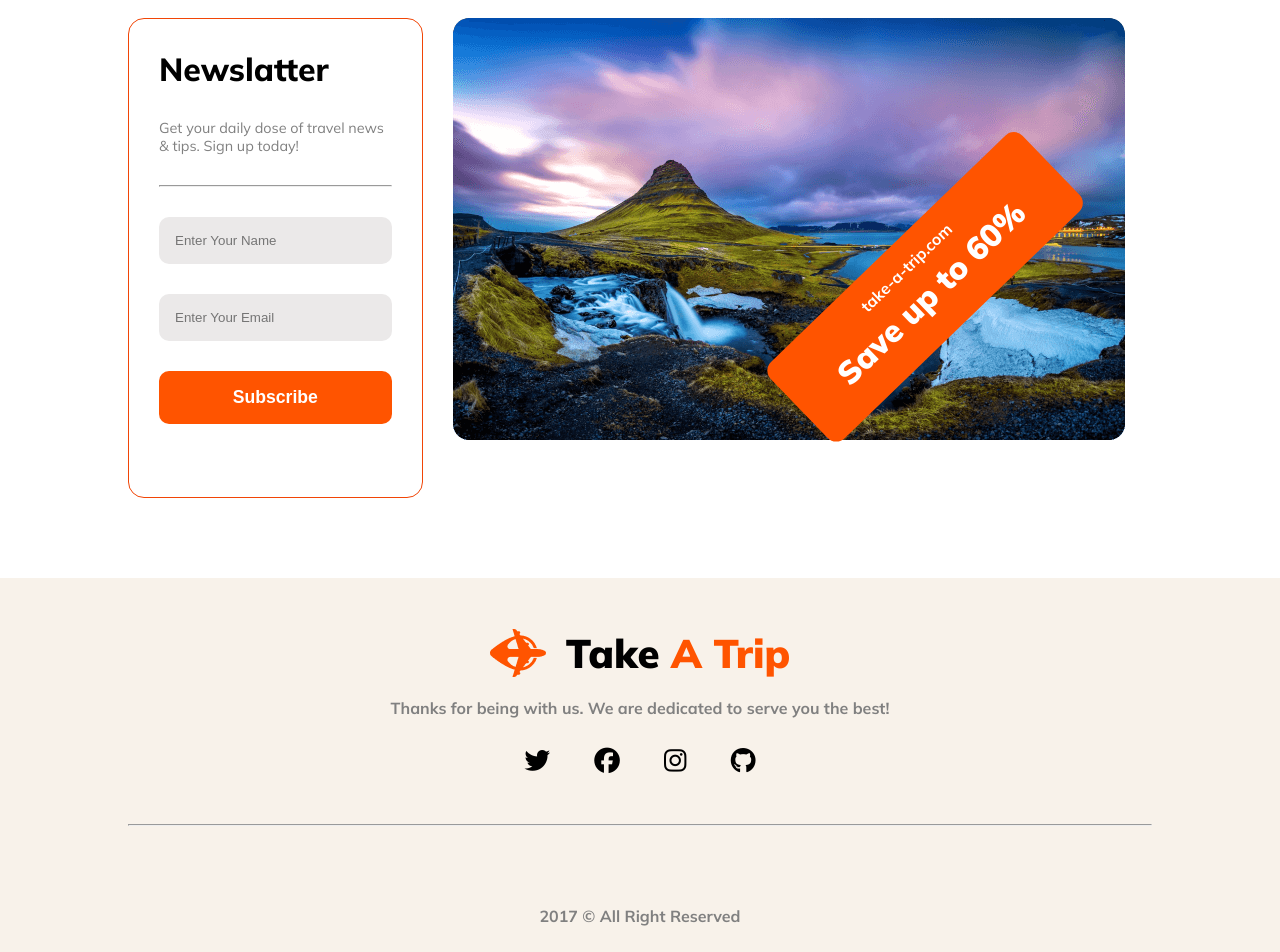
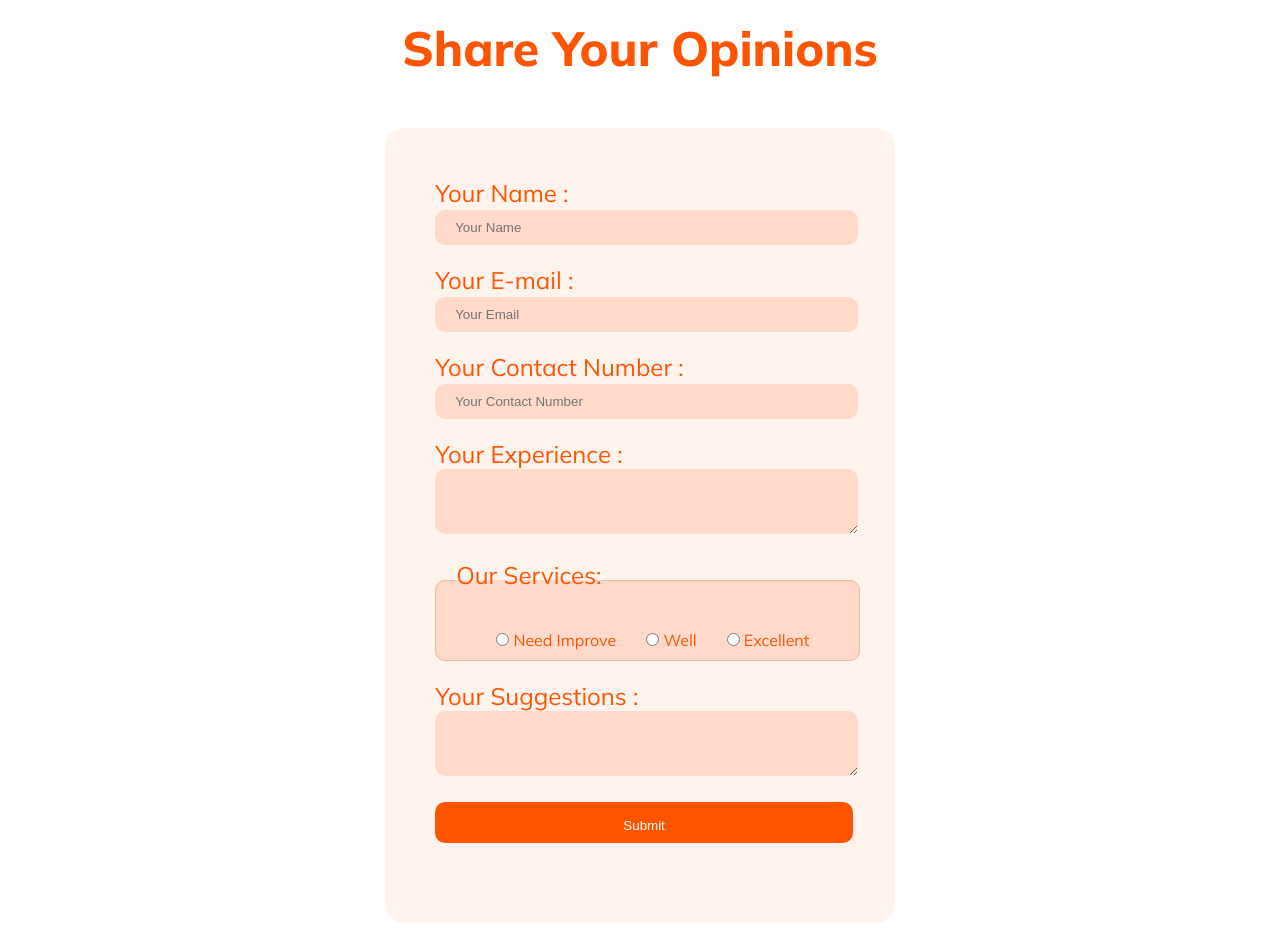
Before and after one commit to sakib17-GitHub/take-a-trip, a plain HTML site: page index.html in a window 1280 px wide. Shown: the part 3720-4672 px from the top of the page. Drawn offline with Linux system fonts and the light colour scheme.

Commit message:
extra section modify

```diff
--- a/index.html
+++ b/index.html
@@ -127,42 +127,6 @@
         </section>
 
         <section class="container">
-            <div class="container-customer">
-                <h2 class="review-heading">Customer Reviews</h2>
-                <div class="customer-review">
-                        <div class="fisrt-customer">
-                            <div class="first-customer-pic">
-                                <img src="images/people2.jpg" alt="">
-                            </div>
-                            <div class="customer-opinion">
-                                    <h2>John Dalton</h2>
-                                    <p>They are the best travel agency!! </p>
-                            </div>
-                        </div>
-                        <div class="second-customer">
-                            <div class="customer-pic">
-                                    <img src="images/people1.jpg" alt="">
-                            </div>
-                            <div class="customer-opinion">
-                                <h2>Loks Butler</h2>
-                                    <p> I recommend it for everyone !!! </p>
-                            </div>
-                        </div>
-                        <div class="third-customer">
-                            <div class="customer-pic">
-                                    <img src="images/people3.jpg" alt="">
-                            </div>
-                            <div class="customer-opinion">
-                                <h2>Rosy Eliza</h2>
-                                <p>They are donig very good! They provides quick service </p>
-                            </div>
-                        </div>
-                </div>
-            </div>
-
-        </section>
-
-        <section class="container">
             <div class="newslatter-container">
                 <div class="newslatter">
                     <h2 class="newslatter-heading">Newslatter</h2>
@@ -183,6 +147,56 @@
                         <h2>Save up to 60%</h2>
                     </div>
                 </div>
+            </div>
+        </section>
+
+        <section>
+            <div class="experience-container">
+                <h2 class="experience-heading">Share Your Opinions</h2>
+                <form class="form">
+                    <label for="name" class="name"> Your Name :
+                        <input type="text" name="" placeholder="Your Name" id="name">
+                    </label>
+                    <br>
+                    <label for="email" class="email"> Your E-mail :
+                        <input type="text" name="" placeholder="Your Email" id="email">
+                    </label>
+                    <br>
+                    <label for="phone" class="phone"> Your Contact Number :
+                        <input type="text" name="" placeholder="Your Contact Number" id="phone">
+                    </label>
+                    <br>
+
+                    <label class="experience" for="text-area">Your Experience :
+                        <textarea name="text-area" id="" cols="30" rows="3"></textarea>
+                    </label>
+
+
+                    <fieldset>
+                        <legend>Our Services: </legend>
+                        <div class="service-container">
+                            <label for="good" class="improve">
+                                <input type="radio" name="opinion" id="good"> Need Improve
+                            </label>
+
+                            <label for="better" class="well">
+                                <input type="radio" name="opinion"  id="better"> Well
+                            </label>
+
+                            <label for="excellence" class="excellence">
+                                <input type="radio"  name="opinion" id="best"> Excellent
+                            </label>
+                        </div>
+                    </fieldset>
+
+
+                        <label class="suggestion">Your Suggestions :
+                             <textarea name="" id="" cols="30" rows="3"></textarea>
+                        </label>
+
+                    <input class="submit" type="submit" value="Submit">
+
+                </form>
             </div>
         </section>
 
--- a/styles/style.css
+++ b/styles/style.css
@@ -254,6 +254,78 @@ body{
     padding: 5px 15px 20px 15px;
 }
 
+/* Share experience related style */
+
+.experience-container{
+    max-width: 80%;
+    min-height: 60vh;
+    margin: 80px auto;
+}
+.experience-heading{
+    font-size: 3rem;
+    font-weight: 800;
+    text-align: center;
+    margin: 30px 0px;
+    color:#FF5400;
+}
+.form{
+    width: 40%;
+    margin: 50px auto;
+    padding: 50px 50px;
+    background-color: #fff3ed;
+    border-radius: 20px;
+}
+.name , .email , .phone , legend , .experience , .suggestion{
+    font-size: 1.5rem;
+    color:#FF5400;
+    margin-bottom: 20px;
+    padding-bottom:10px;
+}
+.name input, .email input, .phone input , textarea{
+    width: 96%;
+    padding: 10px;
+    border-radius: 10px;
+    background-color: rgb(255, 217, 202);
+    border: none;
+    padding-left: 20px;
+    margin-bottom: 20px;
+    padding-bottom:10px;
+}
+
+fieldset{
+    width: 96%;
+    padding: 10px;
+    border: 1px solid rgb(250, 182, 155);
+    border-radius: 10px;
+    color:#FF5400;
+    padding-left: 20px;
+    margin-bottom: 20px;
+    padding-bottom:10px;
+    background-color: rgb(255, 217, 202);
+}
+
+.submit{
+    text-align: center;
+    width: 102%;
+    padding: 16px;
+    border-radius: 10px;
+    border: none;
+    background-color:#FF5400;
+    color:white;
+    margin-bottom: 30px;
+    padding-bottom:10px;
+    cursor: pointer;
+}
+.improve , .well , .excellence{
+    color:#FF5400;
+}
+.service-container{
+    display:flex;
+    justify-content: center;
+    align-items: center;
+    gap:30px;
+}
+
 /* footer related style */
 .footer{
     background-color: rgb(248, 242, 234);
@@ -324,6 +396,7 @@ body{
     text-align: center;
     margin-bottom:30px;
 }
+
 /* Mobile responsive */
 @media screen and (max-width:600px){
     .banner-title{
@@ -379,9 +452,20 @@ body{
             padding-top:.6rem;
         }
     .off h2{
+            font-size: 1rem;
+        }
+
+        .experience-heading{
+            font-size: 1.5rem;
+        }
+        .name , .email , .phone , legend , .experience , .suggestion{
             font-size: .9rem;
         }
-        .customer-review{
+        .service-container{
             flex-direction: column;
+            gap:16px;
+        }
+        fieldset{
+            width: 100%
         }
 }
```
